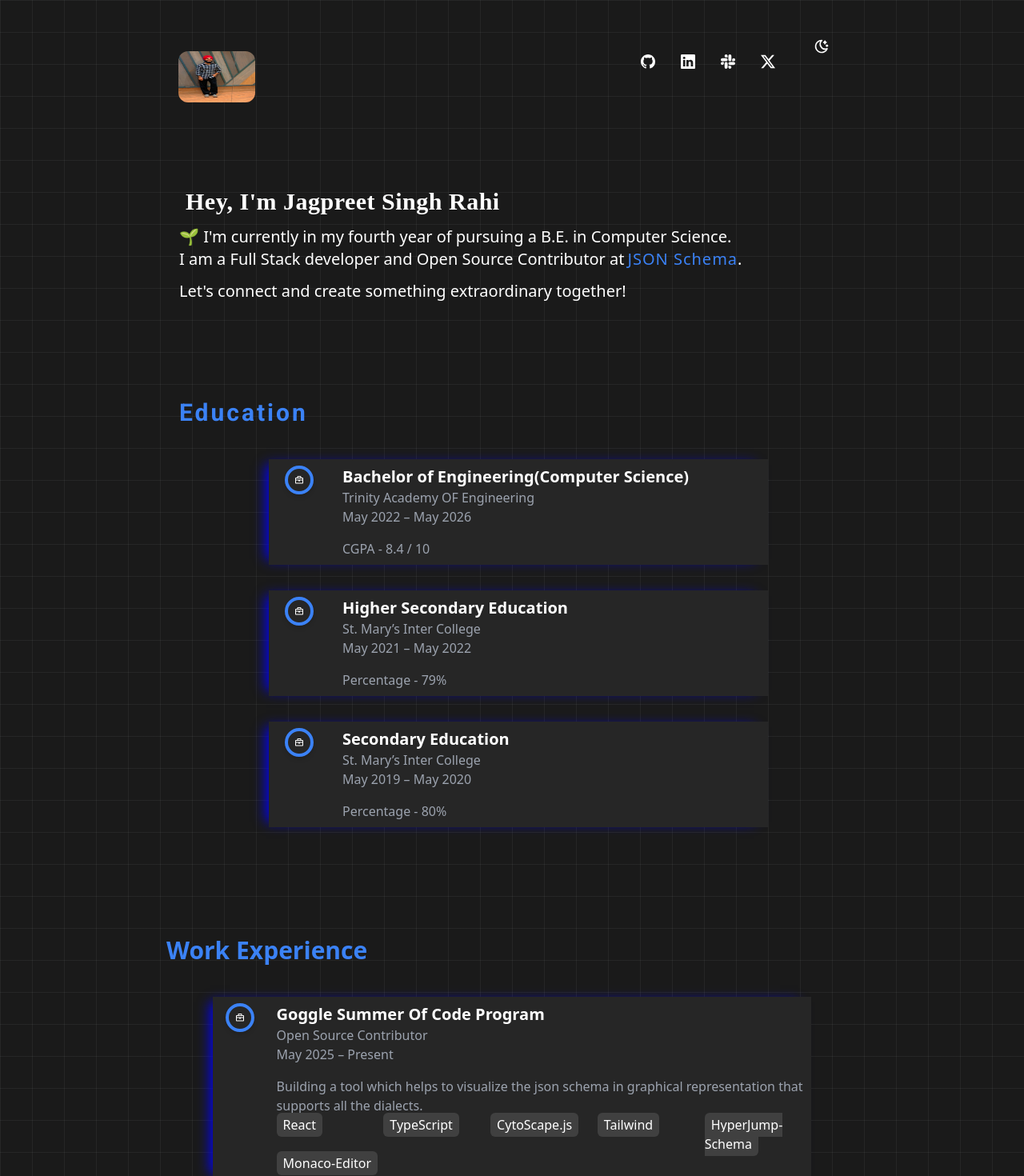
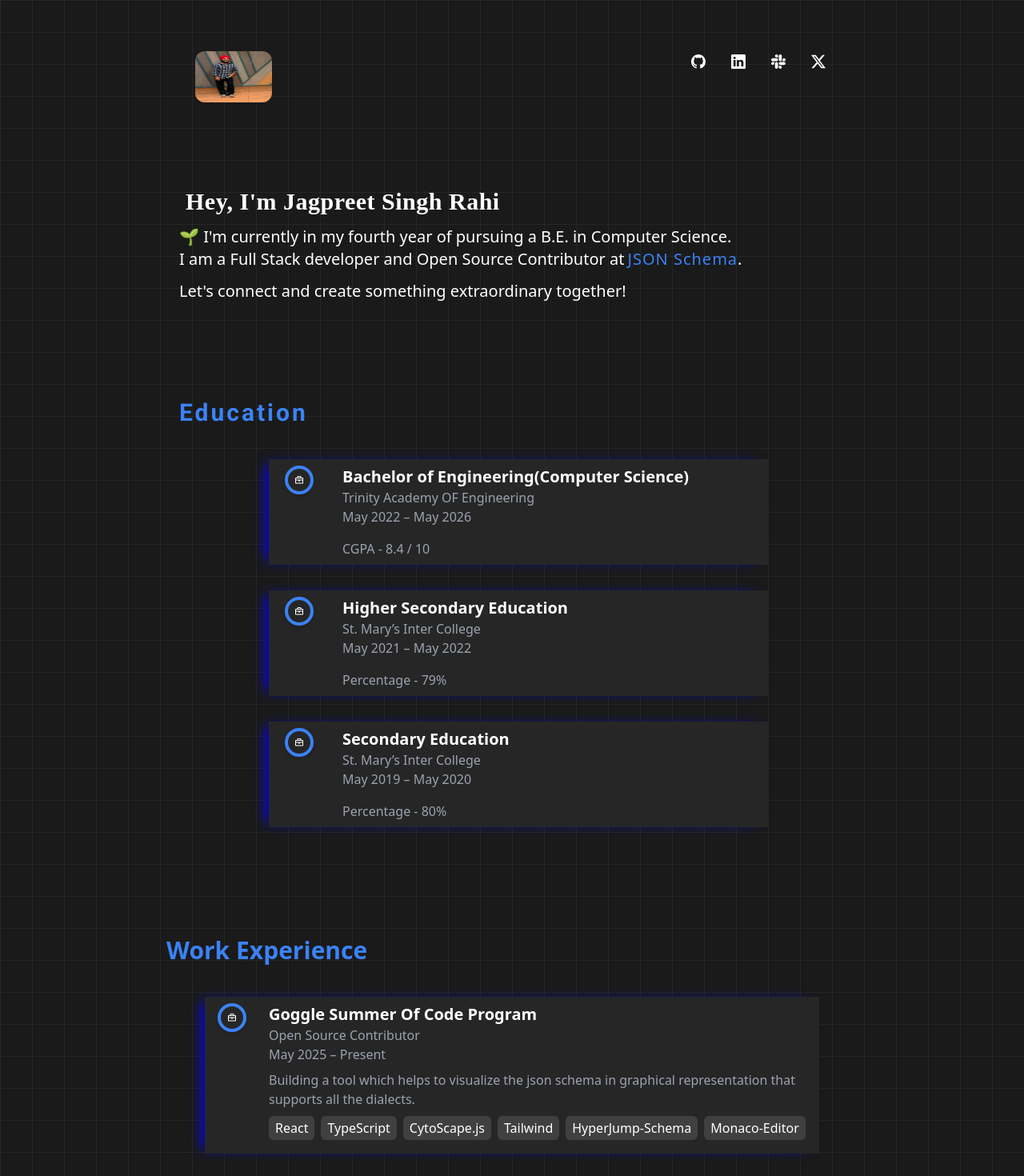
Before and after one commit to jagpreetrahi/jaggi-portfolio, a React (Vite) app: page / in a window 1280 px wide. Shown: the top 1470 px of the page at 80% size. Built offline with nearby package versions, Linux system fonts and the light colour scheme; a web font is replaced by a local one.

Commit message:
Remove the menu button

```diff
--- a/src/App.css
+++ b/src/App.css
@@ -14,8 +14,8 @@
   body {
     background-size: 20px 20px;
     background-image:
-      linear-gradient(to right, rgba(229,231,235,0.15) 1px, transparent 1px),
-      linear-gradient(to bottom, rgba(229,231,235,0.15) 1px, transparent 1px);
+      linear-gradient(to right, rgba(229,231,235,0.1) 0.1px, transparent 1px),
+      linear-gradient(to bottom, rgba(229,231,235,0.1) 0.1px, transparent 1px);
   }
 }
 
--- a/src/Component/Experience.jsx
+++ b/src/Component/Experience.jsx
@@ -42,25 +42,25 @@
             className="list-none gap-4 flex justify-center"
           >
 
-            <div className="flex flex-row  mx:20 md:mx-60  gap:1 md:gap-2  bg-neutral-800 w-11/12 md:w-3/5" style={{ boxShadow: '-10px 0 15px -7px blue' }}>
+            <div className="flex flex-row  mx:20 md:mx-60  gap:1 md:gap-2  bg-neutral-800 w-11/12 md:w-full" style={{ boxShadow: '-10px 0 15px -7px blue' }}>
                 <span className="z-10 flex items-center justify-center w-9 h-9 mt-2 mr-5 px-2 py-1  border-4 border-blue-500 rounded-full shadow-md text-xl ml-4">
                    <BiBriefcase color="white" size={24}/>
 
                 </span>
-              <div className="w-full mt-2 max-h-screen">
-                  <button  className="text-left">
+              <div className=" mt-2 max-h-screen">
+                  <a  className="text-left cursor-pointer">
                       <h3 className="text-xl font-semibold text-white">{exp.company}</h3>
                       <p className="text-gray-400">{exp.role}</p>
                       <span className="text-gray-400 mt-2 md:mt-0">{exp.period}</span>
-                      <p className="mt-4 text-gray-400">{exp.description}</p>
-                      <ul className="grid grid-cols-3 md:grid-cols-5 mb-2 w-full">
+                      <p className="mt-2 text-gray-400 mr-1">{exp.description}</p>
+                      <ul className="flex flex-wrap gap-2 mt-3 mb-5">
                           {exp.techStack.map((tech) => (
                             <li key={tech}>
-                              <span className=" rounded-md px-2 py-1  bg-neutral-700 text-white">{tech}</span>
+                              <span className=" rounded-md px-2 py-1   bg-neutral-700 text-white">{tech}</span>
                             </li>
                           ))}
                       </ul>
-                  </button>
+                  </a>
 
 
 
--- a/src/Component/NavigationBar.jsx
+++ b/src/Component/NavigationBar.jsx
@@ -4,11 +4,11 @@
 import { BsSlack } from "react-icons/bs";
 import { BsGithub } from "react-icons/bs";
 import { BsTwitterX } from "react-icons/bs";
-import { PiSmileyMeltingFill } from "react-icons/pi";
+
 
 function NavigationBar() {
 
-  const [isOpen , setIsOpen] = useState(false);
+
   return (
     <nav className="w-full">
       <div className="flex mt-6 flex-row  md:justify-around gap-2 md:gap-8">
@@ -22,42 +22,20 @@
         </div>
 
 
-       {/* Mobile Toggle Button */}
-        <div className="md:hidden ml-auto">
-            <button onClick={() => setIsOpen(true)} className="text-white left-5 px-4 py-2 bg-gray-700 rounded-xl">
-                ☰ Menu
-            </button>
-        </div>
+
 
         {/* Navigation Menu */}
-        <div className={`fixed top-0 left-0  w-full md:w-auto  h-screen  text-white z-50 flex-col items-center justify-center md:static md:h-auto  md:flex md:flex-row md:rounded-3xl ${isOpen ? 'flex' : 'hidden'}`}>
+        <div className="fixed top-0 left-0  w-full md:w-auto  h-screen  text-white z-50 flex-col items-center justify-center md:static md:h-auto  md:flex md:flex-row md:rounded-3xl">
 
-            <button onClick={() => setIsOpen(false)} className="absolute top-4 right-4 text-3xl md:hidden">✖</button>
+
 
             <ul className="md:mx-5 flex flex-col md:flex-row gap-6 text-lg md:gap-8 md:p-4">
-                <li><a href="#" onClick={() => setIsOpen(false)} className="py-2 px-4"><BsGithub/></a></li>
-                <li><a href="#" onClick={() => setIsOpen(false)} className="py-2 px-4"><BsLinkedin/></a></li>
-                <li><a href="#" onClick={() => setIsOpen(false)} className="py-2 px-4"><BsSlack/></a></li>
-                <li><a href="#" onClick={() => setIsOpen(false)} className="py-2 px-4"><BsTwitterX/></a></li>
-
-                <li><button
-                      className="
-                        text-white
-                        text-lg
-                         py-2 px-4
-                        transition
-                        transform
-                        hover:scale-110
-                        active:-translate-y-2
+                <li><a href="#"  className="py-2 px-4"><BsGithub/></a></li>
+                <li><a href="#"  className="py-2 px-4"><BsLinkedin/></a></li>
+                <li><a href="#"  className="py-2 px-4"><BsSlack/></a></li>
+                <li><a href="#"  className="py-2 px-4"><BsTwitterX/></a></li>
 
 
-                      "
-                      aria-label="Toggle dark mode"
-
-                    >
-                       <TbMoonStars size={20} />
-                    </button>
-                  </li>
             </ul>
 
         </div>
```
